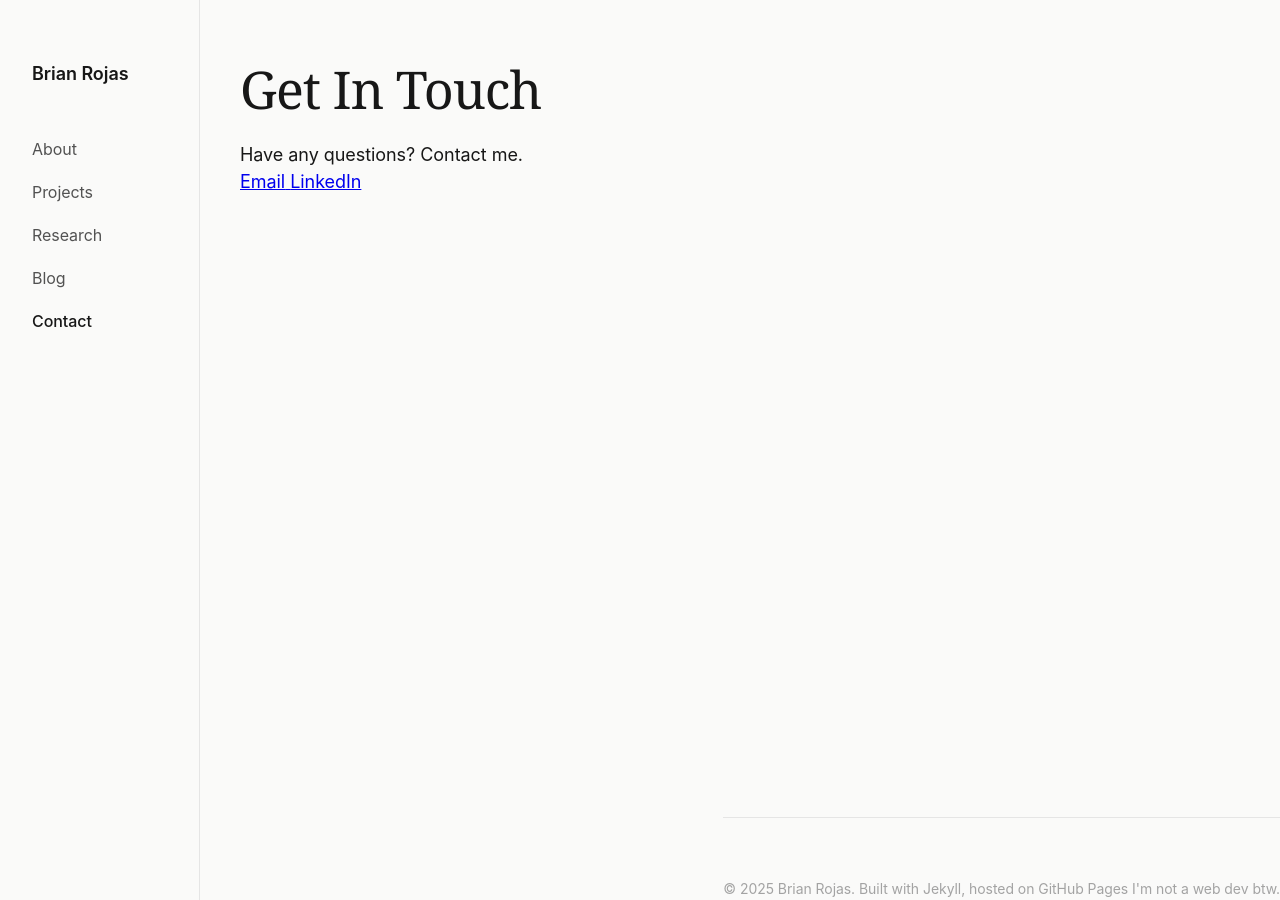
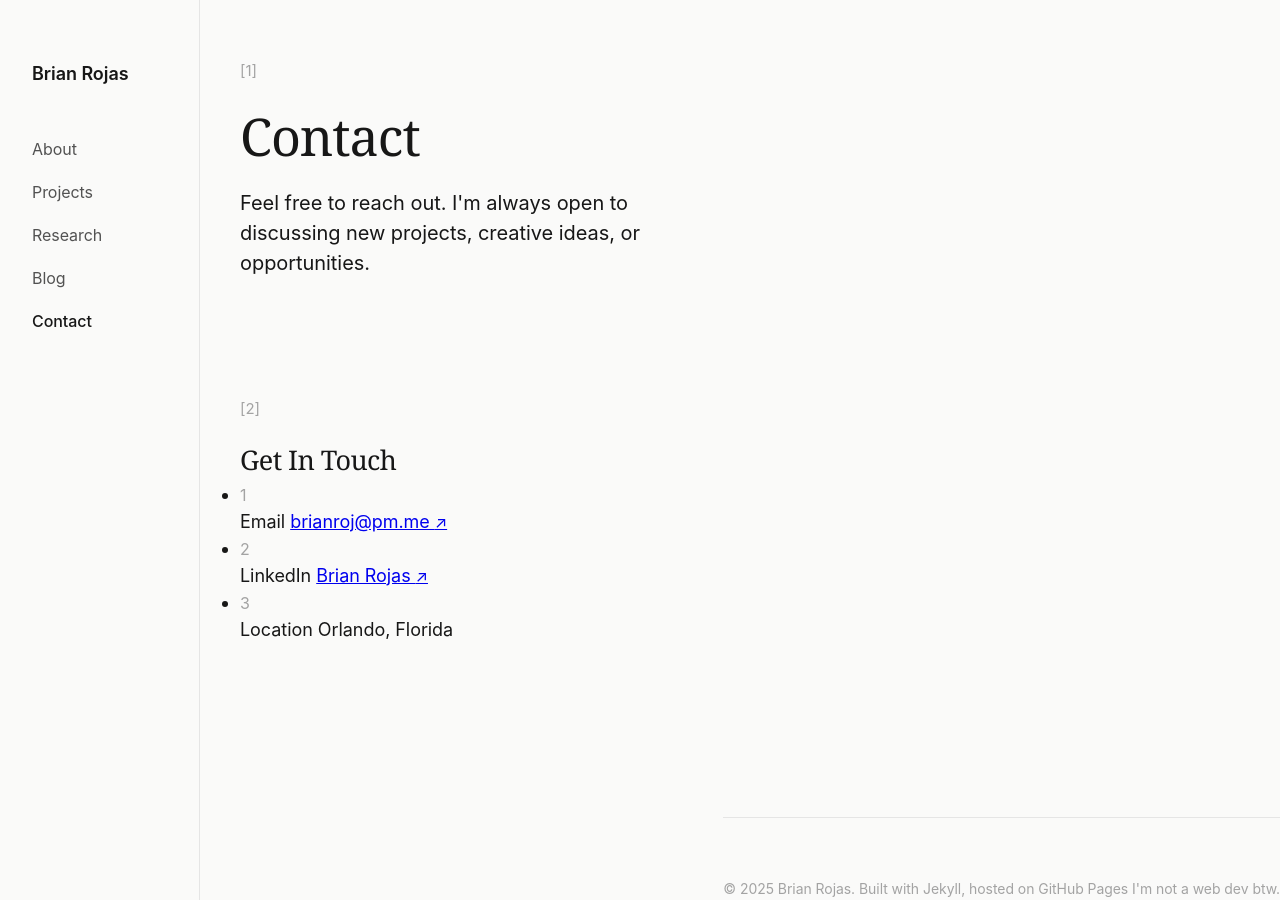
Before and after one commit to brianrojrc/brianrojrc.github.io, a Jekyll site: the page built from contact.md, in a window 1280 px wide. Built offline with Jekyll 4.4.1, drawn with Linux system fonts in a browser that asks for light colours.

Commit message:
Update contact.md

```diff
--- a/contact.md
+++ b/contact.md
@@ -3,22 +3,37 @@ layout: default
 title: Contact
 ---
 
-<section class="hero">
-    <h1>Get In Touch</h1>
-    <p class="description">
-        Have any questions? Contact me.
-    </p>
+<header class="page-header">
+    <span class="page-marker">[1]</span>
+    <h1>Contact</h1>
+    <p class="intro">Feel free to reach out. I'm always open to discussing new projects, creative ideas, or opportunities.</p>
+</header>
+
+<section class="contact-section-simple">
+    <span class="section-marker">[2]</span>
+    <h2>Get In Touch</h2>
+
+    <ul class="contact-list-simple">
+        <li class="contact-item-simple">
+            <span class="item-number">1</span>
+            <div class="contact-info">
+                <span class="contact-label">Email</span>
+                <a href="mailto:brianroj@pm.me">brianroj@pm.me <span class="arrow">↗</span></a>
+            </div>
+        </li>
+        <li class="contact-item-simple">
+            <span class="item-number">2</span>
+            <div class="contact-info">
+                <span class="contact-label">LinkedIn</span>
+                <a href="https://www.linkedin.com/in/brian-rojas-9b0b5237a" target="_blank">Brian Rojas <span class="arrow">↗</span></a>
+            </div>
+        </li>
+        <li class="contact-item-simple">
+            <span class="item-number">3</span>
+            <div class="contact-info">
+                <span class="contact-label">Location</span>
+                <span class="contact-detail">Orlando, Florida</span>
+            </div>
+        </li>
+    </ul>
 </section>
-
-<section class="fade-in">
-    <div class="contact-section">
-        <div class="contact-links">
-            <a href="mailto:brianroj@pm.me" class="contact-link">
-                <span>Email</span>
-            </a>
-            <a href="https://www.linkedin.com/in/brian-rojas-9b0b5237a" target="_blank" class="contact-link">
-                <span>LinkedIn</span>
-            </a>
-        </div>
-    </div>
-</section>
```
